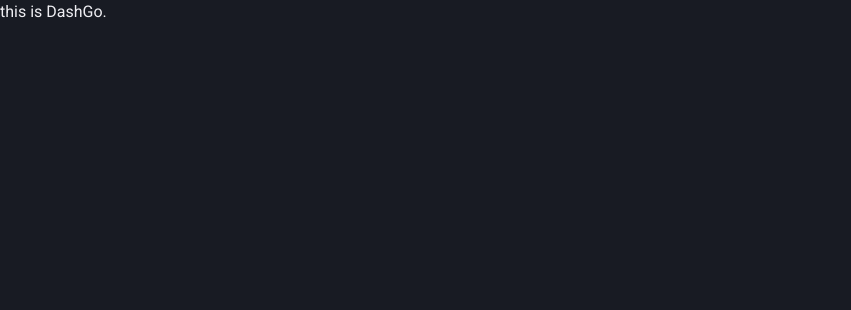
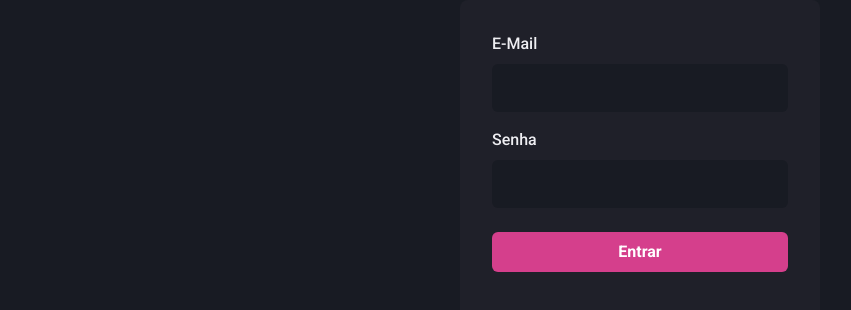
Before and after one commit to Bignotto/ignite-react-next-dashgo, a Next.js app: page / in a window 1280 px wide. Shown: the top 310 px of the page, without its empty margins (0-851 px from the left). Built offline with nearby package versions, Linux system fonts and the light colour scheme.

Commit message:
save commit

```diff
--- /dev/null
+++ b/src/pages/components/Form/Input.tsx
@@ -0,0 +1,32 @@
+import {
+  InputProps as ChakraInputProps,
+  FormControl,
+  FormLabel,
+  Input as ChakraInput,
+} from "@chakra-ui/react";
+
+interface InputProps extends ChakraInputProps {
+  name: string;
+  label?: string;
+}
+
+export function Input({ name, label, ...rest }: InputProps) {
+  return (
+    <FormControl>
+      {!!label && <FormLabel htmlFor={name}>{label}</FormLabel>}
+
+      <ChakraInput
+        name={name}
+        id={name}
+        focusBorderColor="pink.500"
+        bgColor="gray.900"
+        variant="filled"
+        _hover={{
+          bgColor: "gray.900",
+        }}
+        size="lg"
+        {...rest}
+      />
+    </FormControl>
+  );
+}
--- a/src/pages/index.tsx
+++ b/src/pages/index.tsx
@@ -1,6 +1,26 @@
-import Head from "next/head";
-import Image from "next/image";
+import { Flex, Stack, Button } from "@chakra-ui/react";
+import { Input } from "./components/Form/Input";
 
 export default function Home() {
-  return <h1>this is DashGo.</h1>;
+  return (
+    <Flex w="100vw" h="100vh" aling="center" justify="center">
+      <Flex
+        as="form"
+        width="100%"
+        maxWidth={360}
+        bg="gray.800"
+        p="8"
+        borderRadius={8}
+        flexDir="column"
+      >
+        <Stack spacing="4">
+          <Input name="email" type="email" label="E-Mail" />
+          <Input name="password" type="password" label="Senha" />
+        </Stack>
+        <Button type="submit" mt="6" colorScheme="pink">
+          Entrar
+        </Button>
+      </Flex>
+    </Flex>
+  );
 }
```
